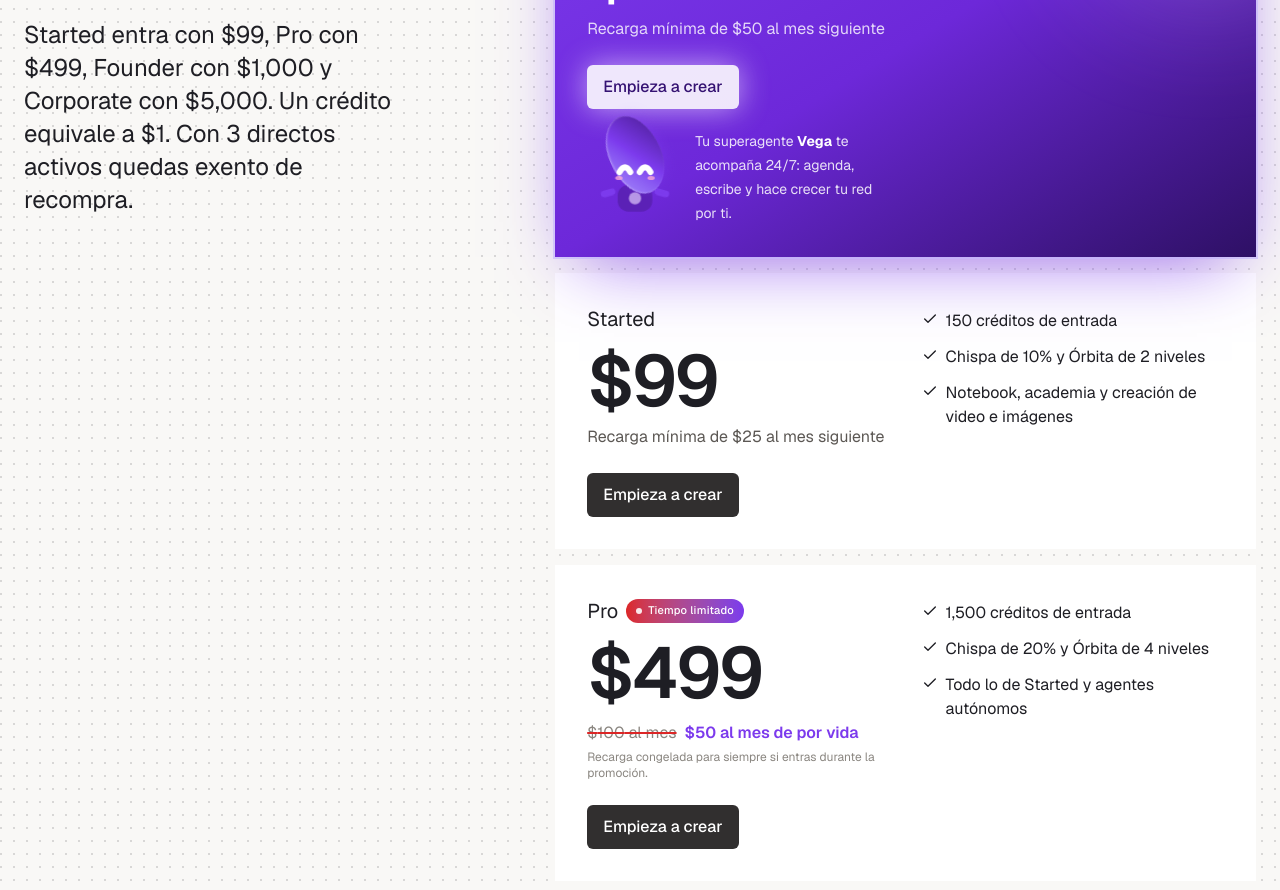
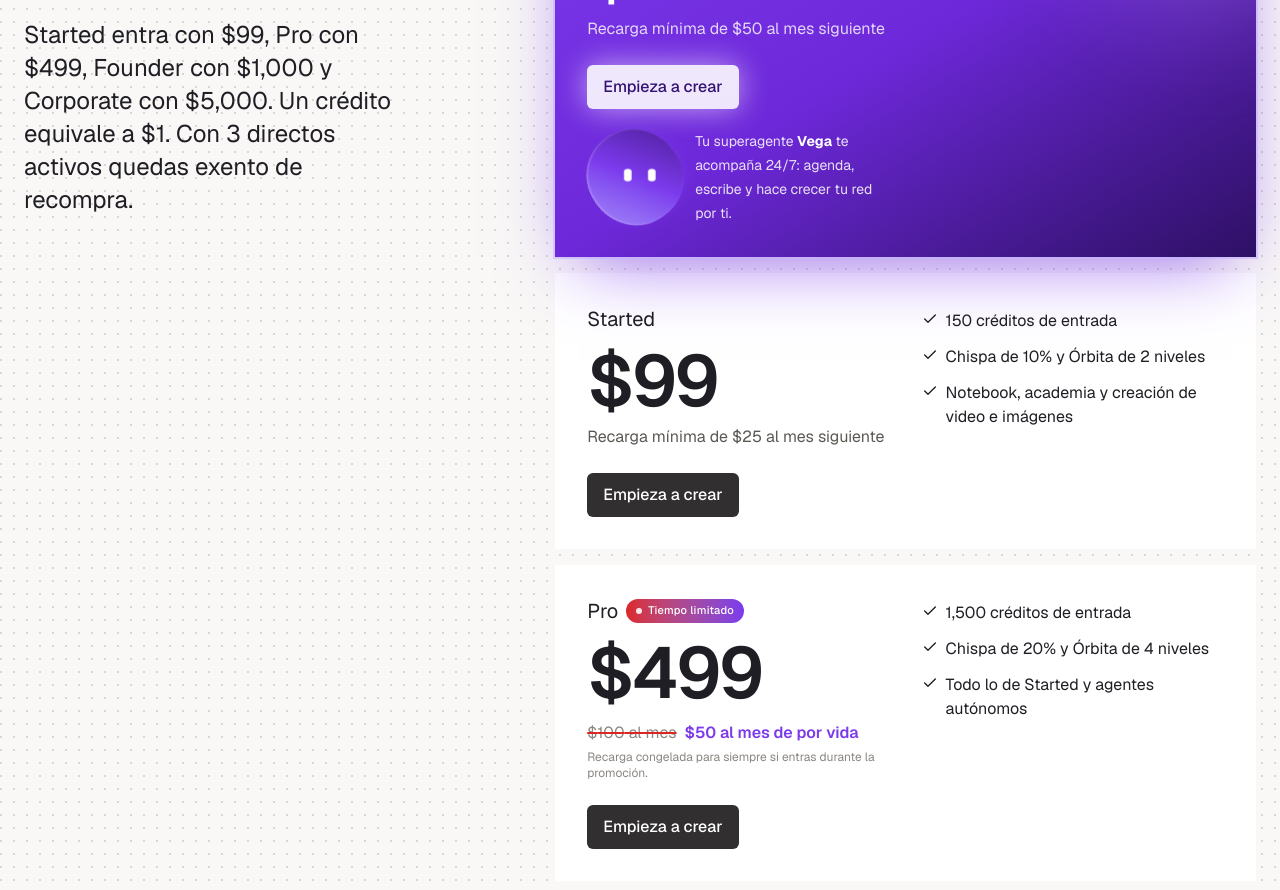
Before and after one commit to uleschz-prog/Lyra, a Next.js app: page / in a window 1280 px wide. Shown: the part 2020-2910 px from the top of the page. Built offline with nearby package versions, Linux system fonts and the light colour scheme.

Commit message:
Fix móvil en liga de referido e historial; VegaMascot solo rostro como forma original (splash, landing, referidos)

```diff
--- a/src/components/dashboard/home-panels.tsx
+++ b/src/components/dashboard/home-panels.tsx
@@ -174,7 +174,7 @@ export function RecentActivity({ items }: { items: HomeActivity[] }) {
           {items.map((item) => {
             const { icon: Icon, tone } = activityIcons[item.kind];
             return (
-              <li key={item.id} className="flex items-center gap-3 py-3">
+              <li key={item.id} className="flex min-w-0 items-center gap-3 py-3">
                 <span className={cn("grid h-8 w-8 shrink-0 place-items-center rounded-lg", tone)}>
                   <Icon className="h-4 w-4" aria-hidden />
                 </span>
--- a/src/components/dashboard/referral-card.tsx
+++ b/src/components/dashboard/referral-card.tsx
@@ -73,13 +73,13 @@ export function ReferralCard({
         </div>
       </div>
 
-      <div className="relative space-y-3 overflow-hidden rounded-xl border border-[#E7E2DA] bg-white py-2 pr-2 pl-3 sm:flex sm:items-center sm:gap-2 sm:py-1.5 sm:pr-1.5 sm:pl-4">
-        <p className="w-full min-w-0 truncate text-sm text-[#7C3AED] sm:w-auto sm:flex-1">{link || "Preparando enlace…"}</p>
+      <div className="relative min-w-0 space-y-3 overflow-hidden rounded-xl border border-[#E7E2DA] bg-white py-2 pr-2 pl-3 sm:flex sm:items-center sm:gap-2 sm:py-1.5 sm:pr-1.5 sm:pl-4">
+        <p className="w-full min-w-0 max-w-full truncate text-sm text-[#7C3AED] sm:w-auto sm:flex-1">{link || "Preparando enlace…"}</p>
         <button
           type="button"
           onClick={() => void copyLink()}
           disabled={!link}
-          className="inline-flex w-full shrink-0 items-center justify-center gap-1.5 rounded-lg bg-[#7C3AED] px-3 py-2 text-sm font-medium text-white transition-colors hover:bg-[#6D28D9] disabled:opacity-50 sm:w-auto sm:py-1.5"
+          className="inline-flex w-full max-w-full shrink-0 items-center justify-center gap-1.5 rounded-lg bg-[#7C3AED] px-3 py-2 text-sm font-medium text-white transition-colors hover:bg-[#6D28D9] disabled:opacity-50 sm:w-auto sm:py-1.5"
         >
           {copied ? <Check className="h-4 w-4" aria-hidden /> : <Copy className="h-4 w-4" aria-hidden />}
           {copied ? "Copiado" : "Copiar"}
--- a/src/components/vega/vega-mark.tsx
+++ b/src/components/vega/vega-mark.tsx
@@ -114,8 +114,9 @@ export function VegaGreeting({ className }: { className?: string }) {
 }
 
 /**
- * Vega completo: la mascota real (misma cara y emociones que el super agente)
- * con cuerpo, antena, brazos y núcleo animados. Para tarjetas destacadas.
+ * VegaMascot: la mascota en su forma original — solo el rostro con sus emociones
+ * animadas. Sin cuerpo ni antena. Se usa en el splash como logo y en las tarjetas
+ * destacadas (referidos, planes, landing).
  */
 export function VegaMascot({
   className = "h-32 w-32",
@@ -124,31 +125,15 @@ export function VegaMascot({
   className?: string;
   mood?: VegaMood;
 }) {
+  // El rostro respira sus emociones en ciclo; `mood` marca con cuál arranca.
+  const moods: VegaMood[] = [mood, "neutral", "happy", "surprised", "doubt"];
   const [step, setStep] = useState(0);
 
   useEffect(() => {
-    const timer = window.setInterval(() => setStep((current) => (current + 1) % greetingMoods.length), 4200);
+    const timer = window.setInterval(() => setStep((current) => (current + 1) % moods.length), 4200);
     return () => window.clearInterval(timer);
+    // eslint-disable-next-line react-hooks/exhaustive-deps
   }, []);
 
-  return (
-    <span className={cn("vega-mascot relative block shrink-0", className)} aria-hidden>
-      <svg viewBox="0 0 64 72" className="vega-mascot-float size-full">
-        {/* antena */}
-        <line x1="32" y1="8" x2="32" y2="17" stroke="#E9D5FF" strokeWidth="2.4" strokeLinecap="round" />
-        <circle cx="32" cy="6" r="3.2" fill="#E9D5FF" className="vega-mascot-core" />
-        {/* brazos */}
-        <rect x="6" y="44" width="11" height="5" rx="2.5" fill="#7C3AED" className="vega-mascot-arm-left" />
-        <rect x="47" y="44" width="11" height="5" rx="2.5" fill="#7C3AED" className="vega-mascot-arm-right" />
-        {/* cuerpo */}
-        <rect x="19" y="42" width="26" height="20" rx="8" fill="#5B21B6" />
-        <circle cx="32" cy="52" r="4" fill="#E9D5FF" className="vega-mascot-core" />
-      </svg>
-      {/* cara real de Vega (VMarca) superpuesta como cabeza */}
-      <span className="absolute top-0 left-1/2 h-[54%] w-[84%] -translate-x-1/2">
-        <VegaMark className="size-full" mood={mood} />
-        <span key={step} className="absolute inset-0 hidden" />
-      </span>
-    </span>
-  );
+  return <VegaMark className={className} mood={moods[step]} />;
 }
```
